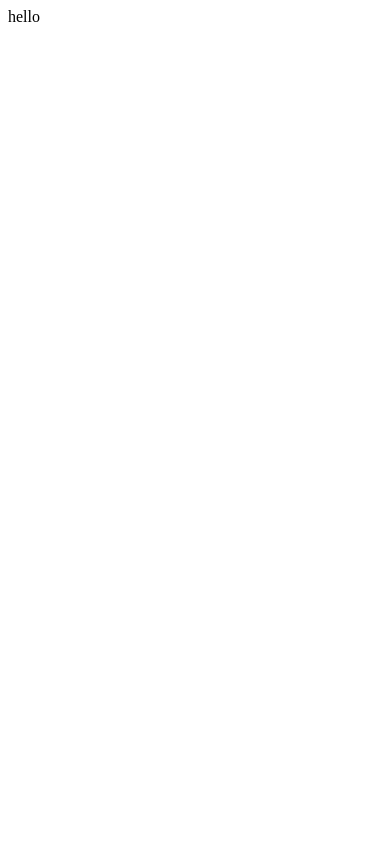
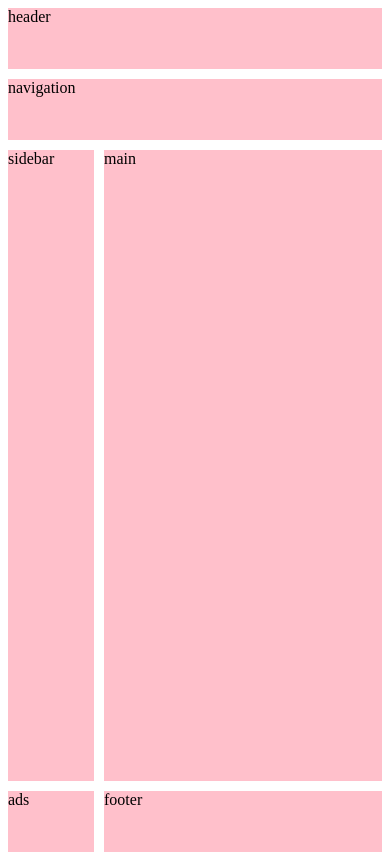
Before and after one commit to KuwarGautam-01/Full-Stack-Web-Development, a plain HTML site: page CSS/Day10/css6.html in a window 390 px wide. Drawn offline with Linux system fonts and the light colour scheme.

Commit message:
Completed Day 10

```diff
--- a/CSS/Day10/css6.html
+++ b/CSS/Day10/css6.html
@@ -4,8 +4,16 @@
     <meta charset="UTF-8">
     <meta name="viewport" content="width=device-width, initial-scale=1.0">
     <title>Document</title>
+    <link rel="stylesheet" href="style.css">
 </head>
 <body>
-    hello
+    <div id="container">
+        <div class="header">header</div>
+        <div class="navigation">navigation</div>
+        <div class="sidebar">sidebar</div>
+        <div class="main">main</div>
+        <div class="ads">ads</div>
+        <div class="footer">footer</div>
+    </div>
 </body>
 </html>
--- /dev/null
+++ b/CSS/Day10/style.css
@@ -0,0 +1,69 @@
+#container {
+    margin: 0;
+    padding: 0;
+    height: 100vh;
+    display: grid;
+    grid-template-columns: repeat(12 , 1fr);
+    grid-template-rows: repeat(12 , 1fr);
+    grid-gap: 10px;
+}
+
+#container div {
+    background-color: pink;
+    font-size: 1.5 rem;
+}
+
+.header {
+    grid-column: 1 / 13;
+    grid-row: 1 / 2;
+}
+
+.navigation {
+    grid-column: 4 / 10;
+    grid-row: 2 / 3;
+}
+
+.sidebar {
+    grid-column: 1 / 4;
+    grid-row: 2 / 12;
+}
+
+.main {
+    grid-column: 4 / 10;
+    grid-row: 3 / 12;
+}
+
+.ads {
+    grid-column: 10 / 13;
+    grid-row: 2 / 12;
+}
+
+.footer {
+    grid-column: 1 / 13;
+    grid-row: 12 / 13;
+}
+
+@media (max-width: 720px) {
+    .navigation {
+        grid-column: 1 / 13;
+    }
+
+    .sidebar {
+        grid-row: 3 / 12;
+    }
+
+    .main {
+        grid-row: 3 / 12;
+        grid-column: 4 / 13;
+    }
+
+    .ads {
+        grid-row: 12 / 13;
+        grid-column: 1 / 4;
+    }
+
+    .footer {
+        grid-row: 12 / 13;
+        grid-column: 4 / 13;
+    }
+}
```
Also changed, not shown: CSS/Day10/7style.css (added, +20 -0 lines), CSS/Day10/css7.html (added, +15 -0 lines).
